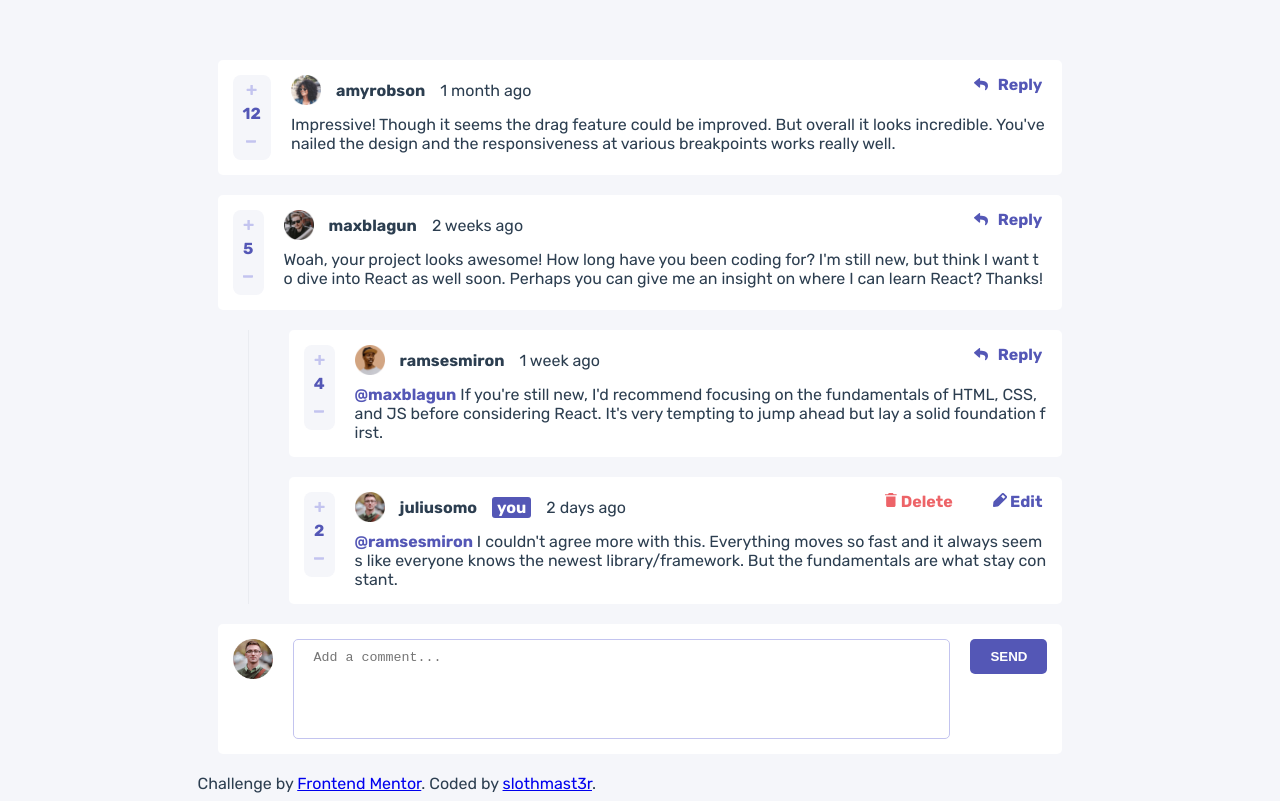
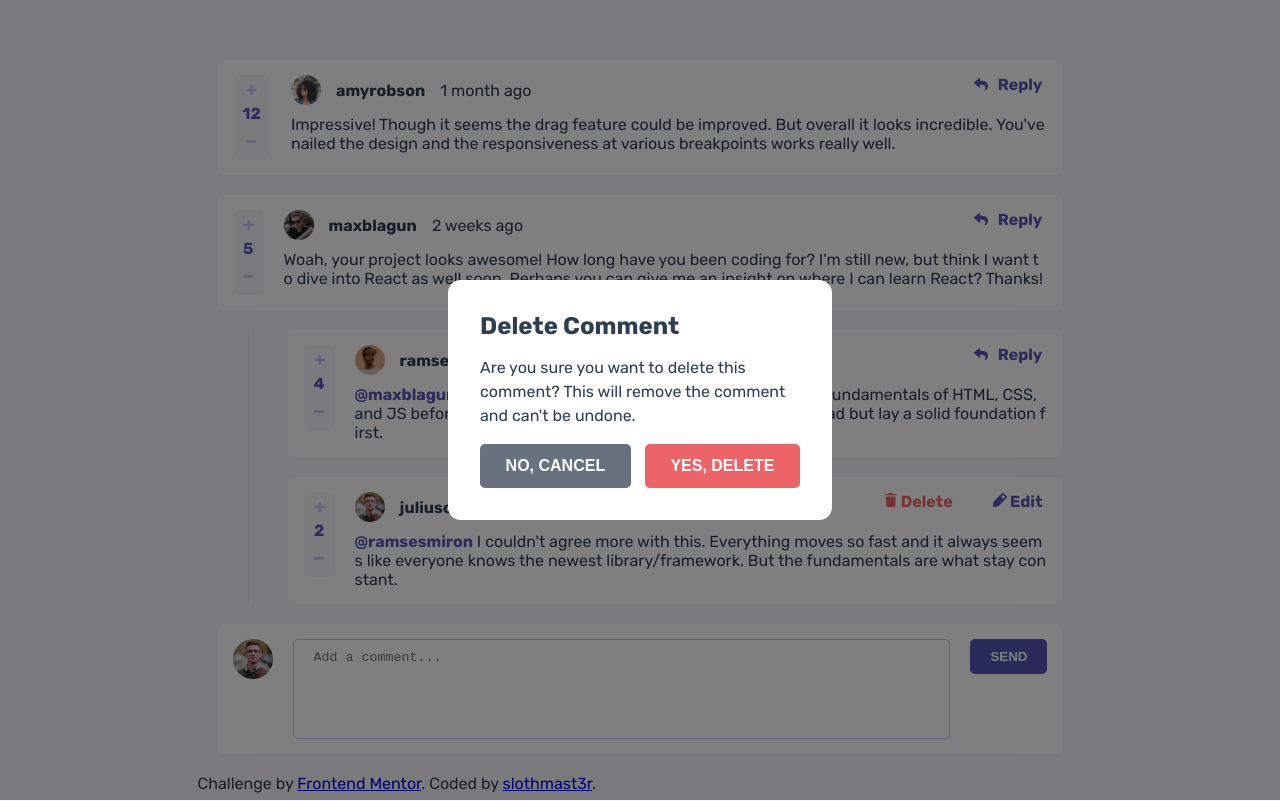
Before and after one commit to slothmast3r/interactive-comment-section, a Vue app: page / in a window 1280 px wide. Built offline with nearby package versions, Linux system fonts and the light colour scheme.

Commit message:
deletecomment popup

```diff
--- a/src/App.vue
+++ b/src/App.vue
@@ -1,4 +1,5 @@
 <template>
+  <delete-popup></delete-popup>
   <div class="app">
     <div class="attribution">
       <comment
@@ -12,6 +13,7 @@
         :user-score="el.userScore"
         :replies="el.replies"
         :current-user="currentUser"
+        @delete-comment-popup="openDeletePopup"
       />
       <comment-text-area
         :current-user="currentUser"
@@ -31,18 +33,22 @@
 import Comment from "@/components/Comment";
 import data from '/data/data.json';
 import CommentTextArea from "@/components/CommentTextArea";
+import DeletePopup from "./components/DeletePopup";
 
 
 export default {
   name: 'App',
   components: {
     CommentTextArea,
-    Comment
+    Comment,
+    DeletePopup
   },
   data(){
     return{
       currentUser: data.currentUser,
-      comments: data.comments
+      comments: data.comments,
+      showDeletePopup: false,
+      currentCommentId: 0
     }
   },
   created() {
@@ -53,6 +59,11 @@ export default {
   methods:{
     sendComment(payload){
       this.$store.commit('addNewComment',payload)
+    },
+    openDeletePopup(commentId){
+      this.currentCommentId = commentId
+      this.showDeletePopup = true
+
     }
   }
 }
--- a/src/components/Comment.vue
+++ b/src/components/Comment.vue
@@ -84,7 +84,7 @@
         v-else
         class="left-buttons"
       >
-        <div class="delete-button">
+        <div class="delete-button" @click="deleteCommentPopup">
           <img
             alt="Delete Icon"
             :src="require('@/assets/images/icon-delete.svg')"
@@ -172,6 +172,7 @@ export default {
     }
 
   },
+emits: ['delete-comment-popup'],
   data(){
     return {
       editActive: false,
@@ -222,6 +223,9 @@ export default {
       }
       this.$store.commit('addUserScoreById', {commentId: this.commentId, userScore: score})
     },
+    deleteCommentPopup(){
+      this.$emit('delete-comment-popup', this.commentId)
+    }
   }
 
 }
--- /dev/null
+++ b/src/components/DeletePopup.vue
@@ -0,0 +1,78 @@
+<template>
+  <div class="delete-wrapper">
+    <div class="content-wrapper">
+      <div class="title">
+        Delete Comment
+      </div>
+      <div class="text">
+        Are you sure you want to delete this comment? This will remove the comment and can't be undone.
+      </div>
+      <div class="buttons">
+        <button
+          class="site-button cancel"
+          @click="$emit('cancel')"
+        >
+          NO, CANCEL
+        </button>
+        <button
+          class="site-button confirm"
+          @click="$emit('confirm')"
+        >
+          YES, DELETE
+        </button>
+      </div>
+    </div>
+  </div>
+</template>
+
+<script>
+export default {
+  name: "DeletePopup",
+  emits: ['confirm', 'cancel']
+}
+</script>
+
+<style scoped lang="scss">
+.delete-wrapper{
+  position: fixed;
+  display: flex;
+  align-items: center;
+  justify-content: center;
+  background: rgba(black,0.5);
+  width: 100%;
+  height: 100%;
+  z-index: 1;
+  left: 0;
+  top: 0;
+  .content-wrapper{
+    border-radius: 0.8rem;
+    padding: 2rem;
+    width: 20rem;
+    background: white;
+    .title{
+      font-weight: 700;
+      font-size: 1.5rem;
+      margin-bottom: 1rem;
+    }
+    .text{
+      line-height: 1.5rem;
+      margin-bottom: 1rem;
+    };
+    .buttons {
+      display: flex;
+      justify-content: space-between;
+      .site-button{
+        padding: 0.8rem 1.6rem;
+        font-size: 1rem;
+      }
+      .cancel {
+        background: $grayishBlue;
+      }
+
+      .confirm {
+        background: $softRed;
+      }
+    }
+  }
+}
+</style>
```
